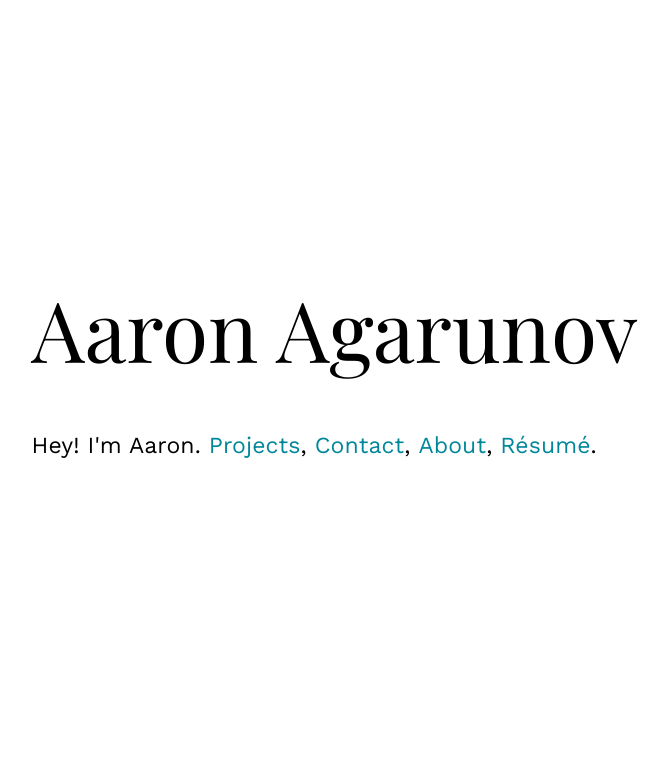
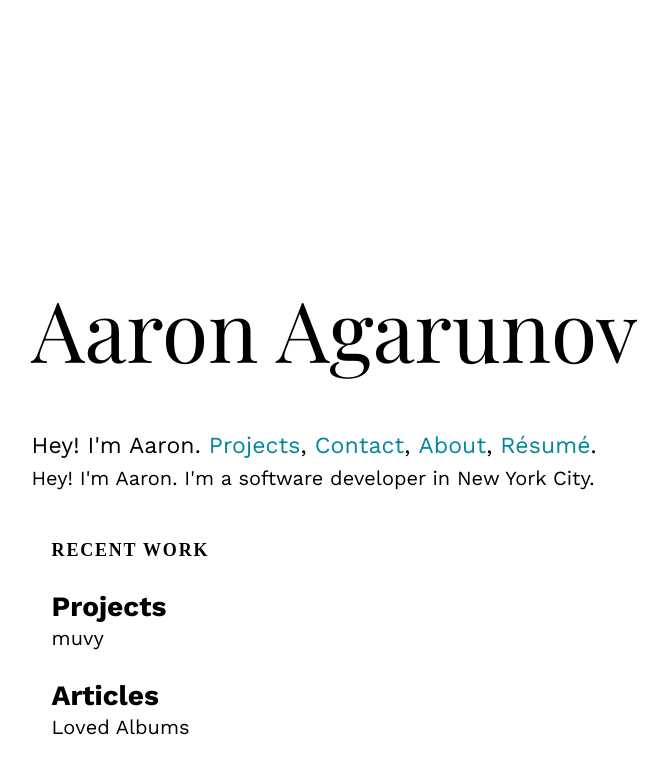
Before and after one commit to agarun/agarun.github.io, a Jekyll site: the page built from index.html, in a window 1280 px wide. Shown: the top 774 px of the page, without its empty margins (186-854 px from the left). Built offline with Jekyll 4.4.1, drawn with Linux system fonts in a browser that asks for light colours; some web fonts are replaced.

Commit message:
Update layout Sass styling

```diff
--- a/_sass/_layout.scss
+++ b/_sass/_layout.scss
@@ -1,13 +1,11 @@
 /**
  * Fonts
  */
-@import url(https://fonts.googleapis.com/css?family=Playfair+Display|Work+Sans:300,400,500,700);
+@import url(https://fonts.googleapis.com/css?family=Playfair+Display|Eczar:400,700|Work+Sans:300,400,500,700);
 
-body {
-  -webkit-font-smoothing: antialiased;
-  font-family: 'Work Sans', sans-serif;
-  font-size: 18px;
-}
+/**
+ * Container
+ */
 
 .container {
   max-width: 66%;
@@ -24,6 +22,7 @@ body {
 /**
  * Site header
  */
+
 header {
   h1 {
     font-family: 'Playfair Display', serif;
@@ -118,4 +117,80 @@ nav {
   -moz-animation-delay: 1.0s;
   animation-delay: 1.0s;
   }
+
+  &.fourth {
+  -webkit-animation-delay: 1.4s;
+  -moz-animation-delay: 1.4s;
+  animation-delay: 1.4s;
+  }
 }
+
+@-webkit-keyframes fadeInRight {
+  0% {
+     opacity: 0;
+     -webkit-transform: translateX(20px);
+  }
+  100% {
+     opacity: 1;
+     -webkit-transform: translateX(0);
+  }
+}
+
+@keyframes fadeInRight {
+   0% {
+      opacity: 0;
+      transform: translateX(20px);
+   }
+   100% {
+      opacity: 1;
+      transform: translateX(0);
+   }
+}
+
+.fade-in-right {
+  -webkit-animation-name: fadeInRight;
+  animation-name: fadeInRight;
+}
+
+/**
+ * Body
+ */
+
+body {
+  -webkit-font-smoothing: antialiased;
+  font-family: 'Work Sans', sans-serif;
+  font-size: 20px;
+  line-height: 1.15;
+}
+
+p.blurb {
+  margin-top: -15px;
+  margin-bottom: 50px;
+}
+
+p.info {
+  line-height: 1.54;
+  max-width: 760px;
+}
+
+.content {
+  text-indent: 20px;
+
+  h3 {
+    font-family: 'Eczar', serif;
+    font-size: 18px;
+    font-weight: 700;
+    letter-spacing: 0.1em;
+    text-transform: uppercase;
+  }
+
+  h2 {
+    font-size: 1.4em;
+    margin-top: 30px;
+    margin-bottom: -16px;
+  }
+}
+
+a {
+
+}
--- a/index.html
+++ b/index.html
@@ -1,3 +1,19 @@
 ---
 layout: default
 ---
+{% if page.path == "index.html" %}
+  <p class="fade-on-start fade-in-right third blurb">
+    Hey! I'm Aaron. I'm a software developer in New York City.
+  </p>
+{% endif %}
+<div class="fade-on-start third">
+  <div class="content">
+    <h3>recent work</h3>
+      <h2><strong>Projects</strong></h2>
+        <p>muvy</p>
+        <!-- TODO: Flexbox vs Grid ? -->
+      <h2><strong>Articles</strong></h2>
+        <p>Loved Albums</p>
+        <!-- TODO: for loop and pull the metadata, date, title, etc.. -->
+  </div>
+</div>
```
